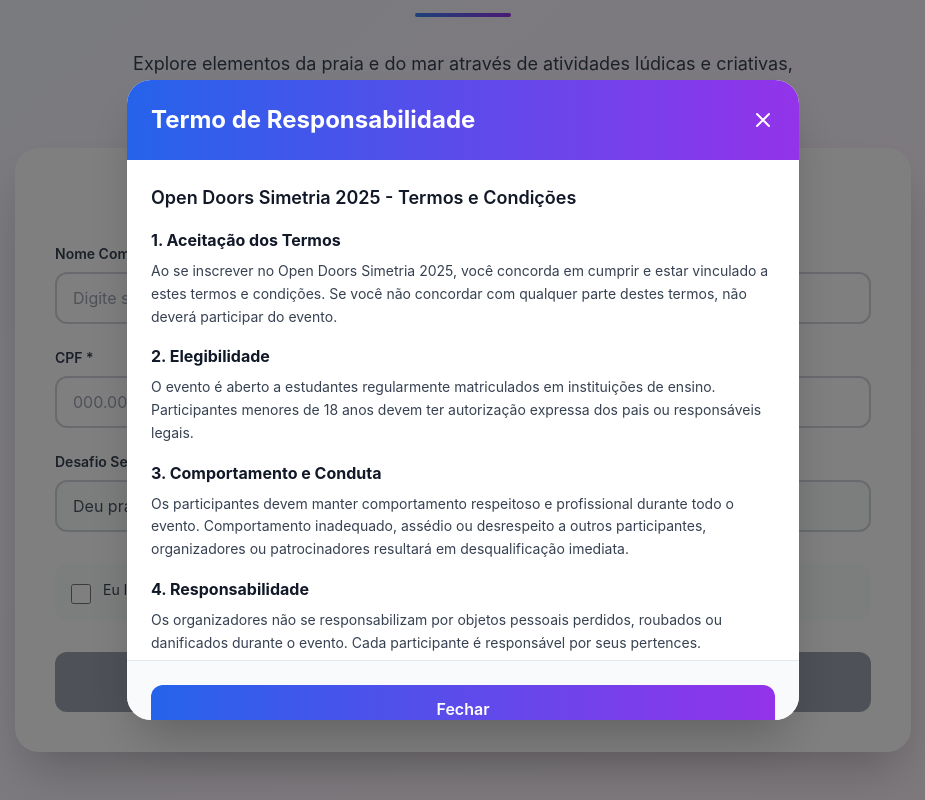
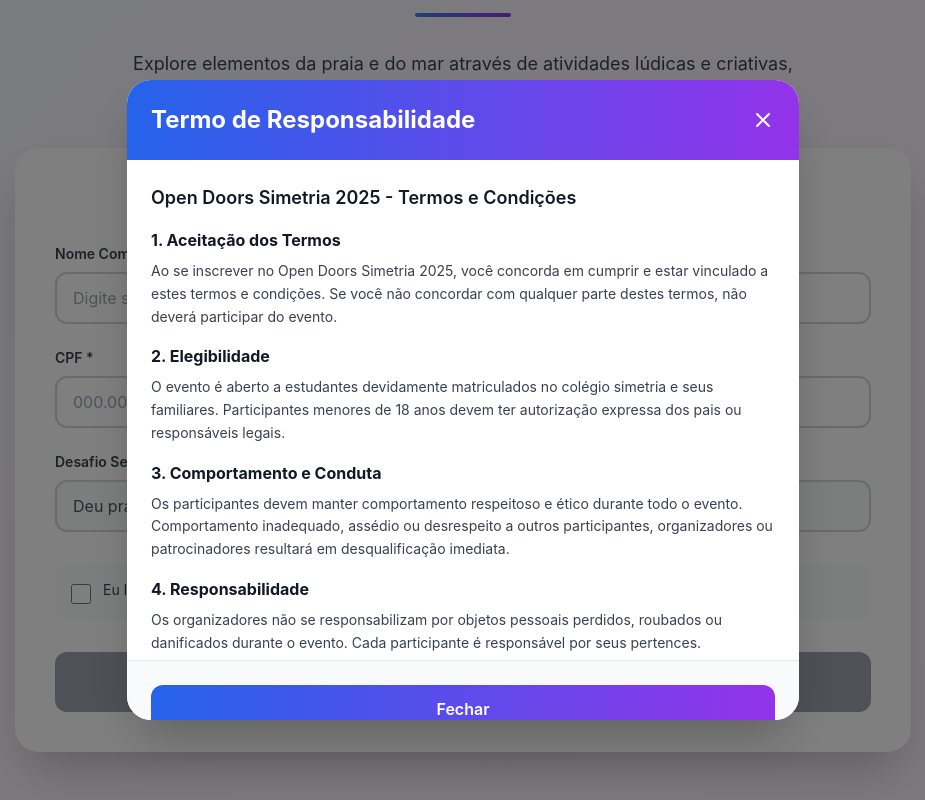
Before and after one commit to Artht0/Site-Hackaton-Completo, a React (Vite) app in the folder frontend/: page /desafio/1 in a window 1280 px wide. Both pictures are taken after a click on the button "termos de responsabilidade". Shown: the part 327-1127 px from the top of the page, without its empty margins (177-1102 px from the left). Built offline with nearby package versions, Linux system fonts and the light colour scheme.

Commit message:
docs(termos): corrige estrutura da seção 11 e atualiza texto

```diff
--- a/frontend/src/components/TermoModal.jsx
+++ b/frontend/src/components/TermoModal.jsx
@@ -36,7 +36,7 @@
             <section>
               <h3 className="font-bold text-gray-900 mb-2">2. Elegibilidade</h3>
               <p className="text-sm leading-relaxed">
-                O evento é aberto a estudantes regularmente matriculados em instituições de ensino.
+                O evento é aberto a estudantes devidamente matriculados no colégio simetria e seus familiares.
                 Participantes menores de 18 anos devem ter autorização expressa dos pais ou responsáveis legais.
               </p>
             </section>
@@ -44,7 +44,7 @@
             <section>
               <h3 className="font-bold text-gray-900 mb-2">3. Comportamento e Conduta</h3>
               <p className="text-sm leading-relaxed">
-                Os participantes devem manter comportamento respeitoso e profissional durante todo o evento.
+                Os participantes devem manter comportamento respeitoso e ético durante todo o evento.
                 Comportamento inadequado, assédio ou desrespeito a outros participantes, organizadores ou
                 patrocinadores resultará em desqualificação imediata.
               </p>
@@ -103,7 +103,16 @@
             </section>
 
             <section>
-              <h3 className="font-bold text-gray-900 mb-2">10. Aceitação</h3>
+              <h3 className="font-bold text-gray-900 mb-2">10. Sobre o Hackathon</h3>
+              <p className="text-sm leading-relaxed">
+              Ao participar do Hackathon, o estudante concorda em permanecer nas salas de aula designadas durante todo o evento.
+              O não cumprimento desta regra poderá resultar em desqualificação imediata da equipe ou participante.
+              É responsabilidade do estudante seguir todas as instruções dos organizadores e respeitar o cronograma do Hackathon.
+              </p>
+            </section>
+
+            <section>
+              <h3 className="font-bold text-gray-900 mb-2">11. Aceitação</h3>
               <p className="text-sm leading-relaxed">
                 Ao marcar a caixa de aceitação, você declara ter lido, compreendido e concordado com
                 todos os termos e condições aqui estabelecidos.
```
